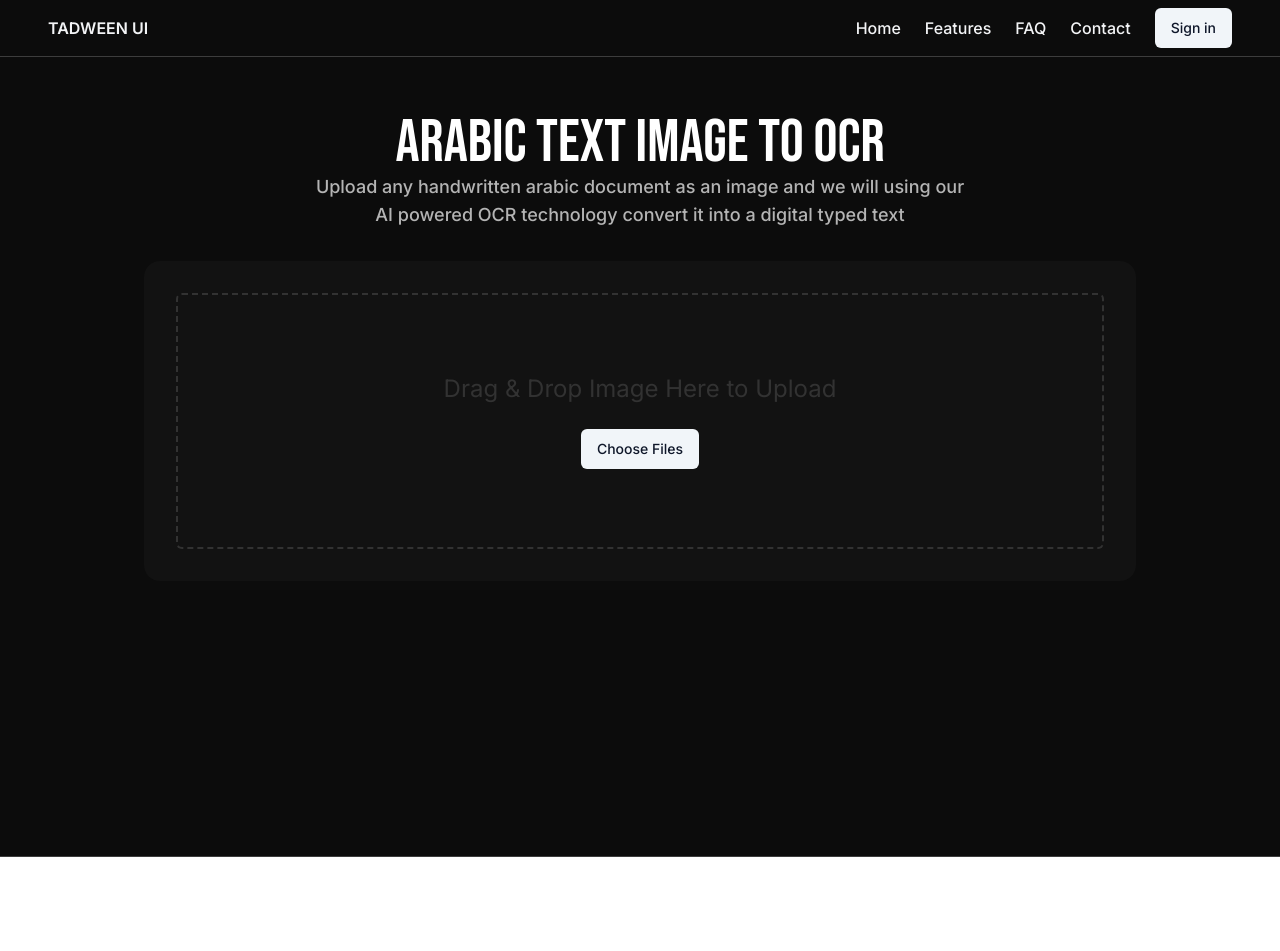
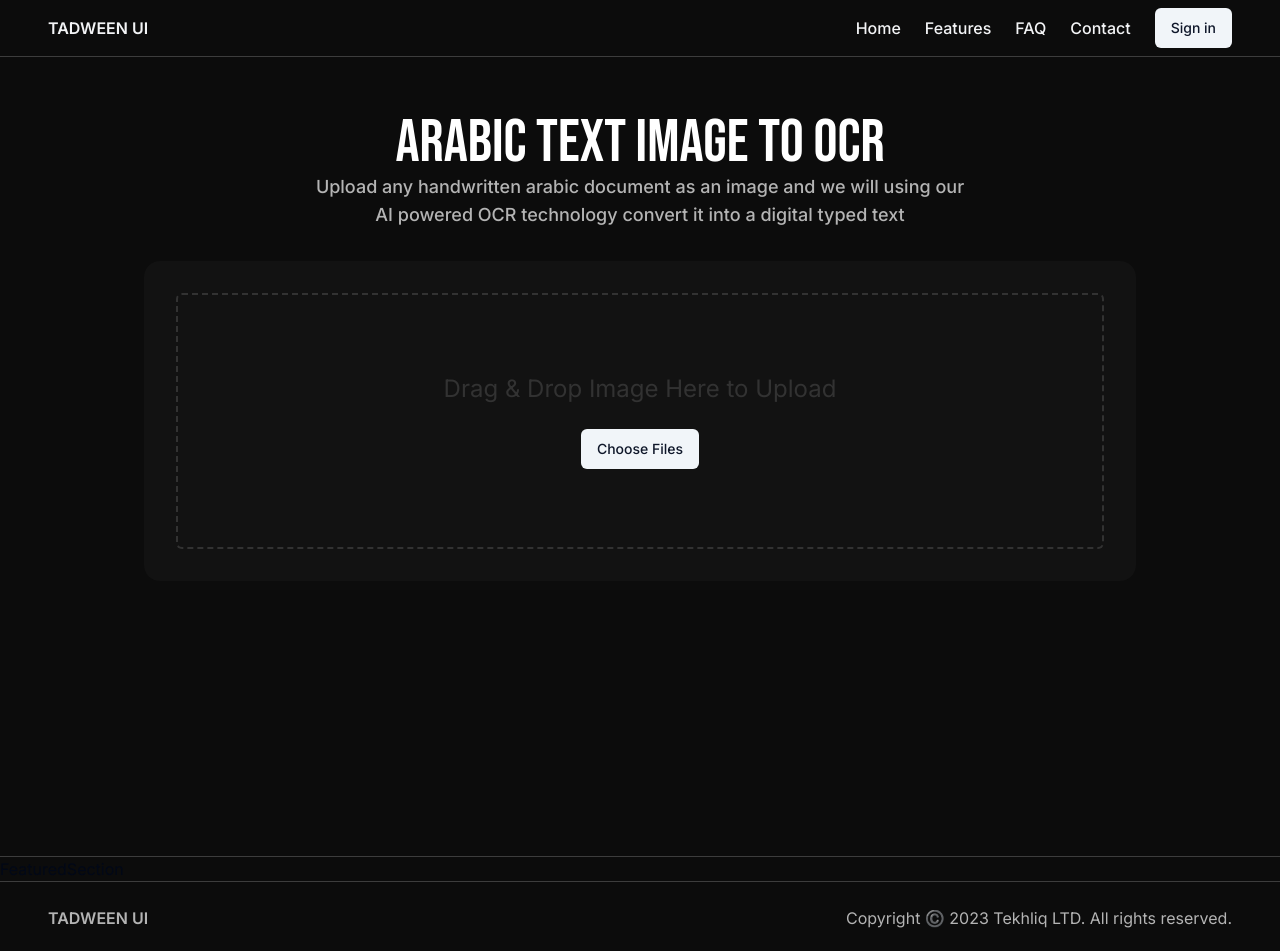
Before and after one commit to TekhliqAI/LowResourceUrduTTS, a Next.js app: page / in a window 1280 px wide. Shown: the top 951 px of the page. Before the commit the page ends 857 px from the top, so only its background shows below. Built offline with nearby package versions, Linux system fonts and the light colour scheme.

Commit message:
add footer

```diff
--- a/src/app/page.js
+++ b/src/app/page.jsx
@@ -1,3 +1,5 @@
+import FeaturedSection from "@/components/FeaturedSection";
+import { Footer } from "@/components/Footer";
 import { Header } from "@/components/Header";
 import UploadSection from "@/components/UploadSection";
 
@@ -6,6 +8,8 @@ export default function Home() {
     <main className="bg-[#0c0c0c] ">
       <Header />
       <UploadSection />
+      <FeaturedSection />
+      <Footer />
     </main>
   );
 }
--- /dev/null
+++ b/src/components/FeaturedSection.jsx
@@ -0,0 +1,7 @@
+import React from "react";
+
+const FeaturedSection = () => {
+  return <div>FeaturedSection</div>;
+};
+
+export default FeaturedSection;
--- /dev/null
+++ b/src/components/Footer.jsx
@@ -0,0 +1,10 @@
+import React from "react";
+
+export const Footer = () => {
+  return (
+    <footer className="flex justify-between items-center px-12 py-6  border-t-[1px] border-white border-opacity-20">
+      <p className="font-semibold uppercase text-[#b4b4b4]">TADWEEN UI</p>
+      <p className=" text-[#b4b4b4]">Copyright ©️ 2023 Tekhliq LTD. All rights reserved.</p>
+    </footer>
+  );
+};
```
Also changed, not shown: src/app/layout.jsx (renamed from src/app/layout.js).
